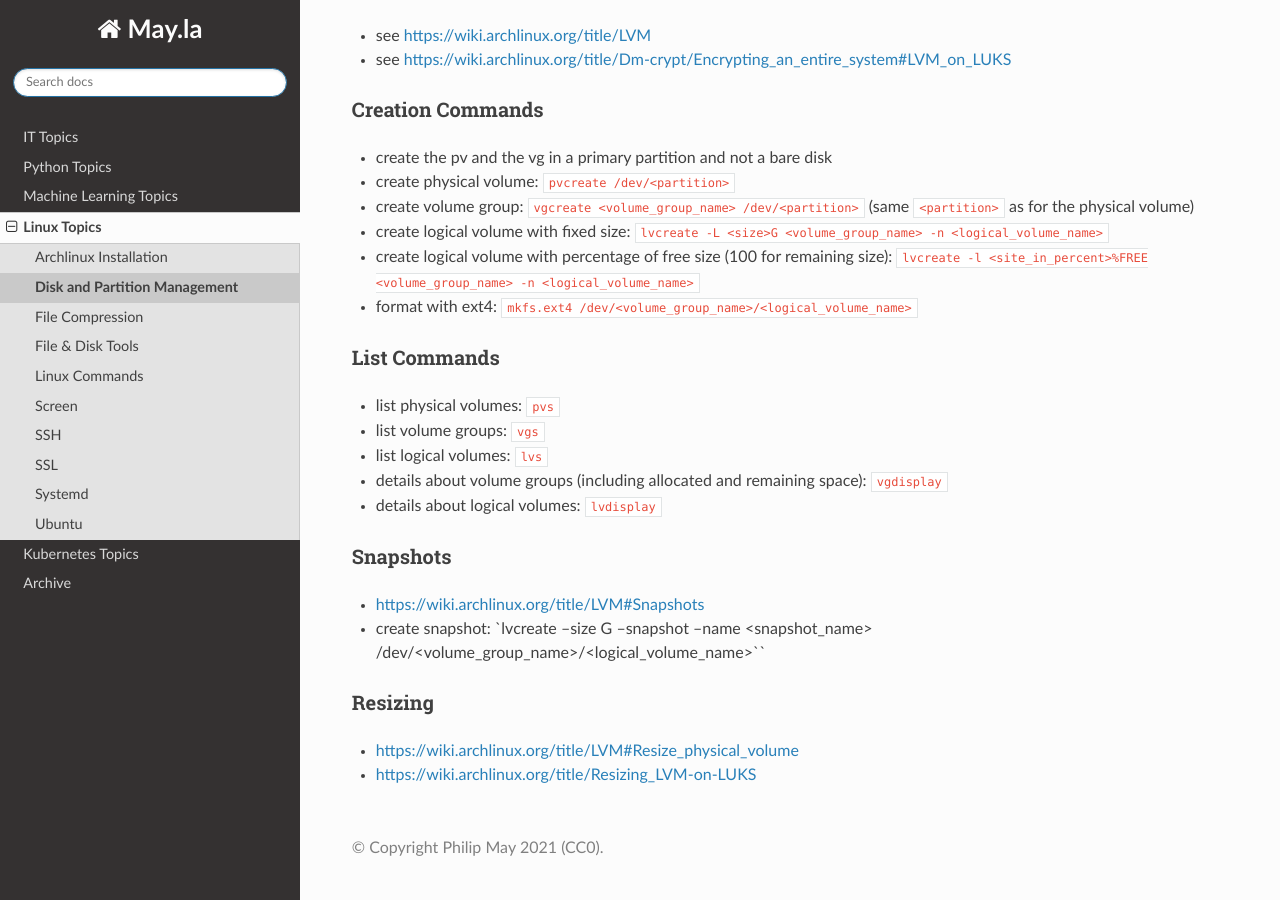
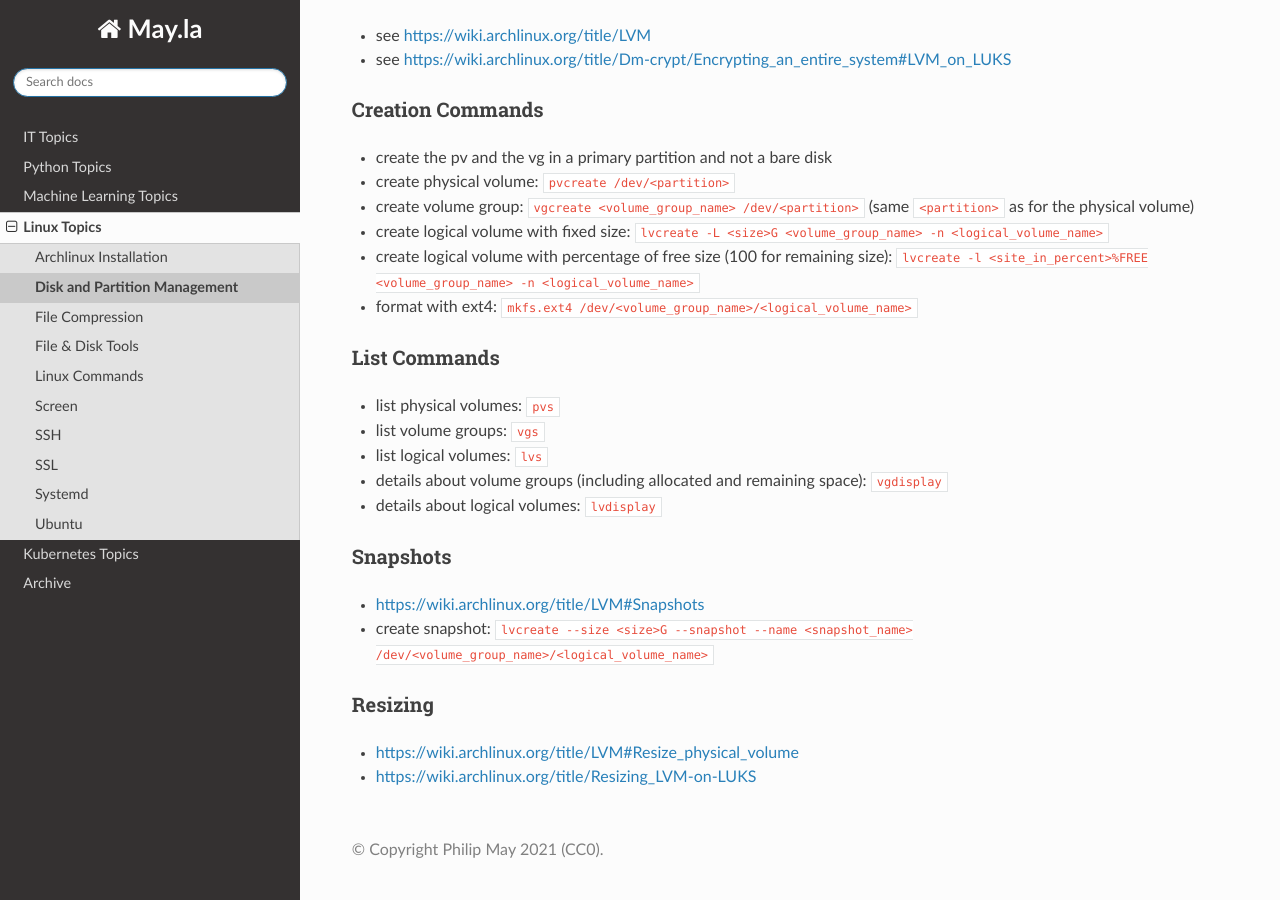
Before and after one commit to PhilipMay/May.la, a Sphinx documentation site: the page built from source/linux/disk-and-partition.md, in a window 1280 px wide and 900 px high, scrolled down 643 px. Built offline with Sphinx 7.4.7 and the Read the Docs theme 2.0.0, drawn with Linux system fonts in a browser that asks for light colours.

Commit message:
Update disk-and-partition.md

```diff
--- a/source/linux/disk-and-partition.md
+++ b/source/linux/disk-and-partition.md
@@ -35,7 +35,7 @@
 
 ### Snapshots
 - https://wiki.archlinux.org/title/LVM#Snapshots
-- create snapshot: `lvcreate --size <size>G --snapshot --name <snapshot_name> /dev/<volume_group_name>/<logical_volume_name>``
+- create snapshot: `lvcreate --size <size>G --snapshot --name <snapshot_name> /dev/<volume_group_name>/<logical_volume_name>`
 
 ### Resizing
 - https://wiki.archlinux.org/title/LVM#Resize_physical_volume
```
